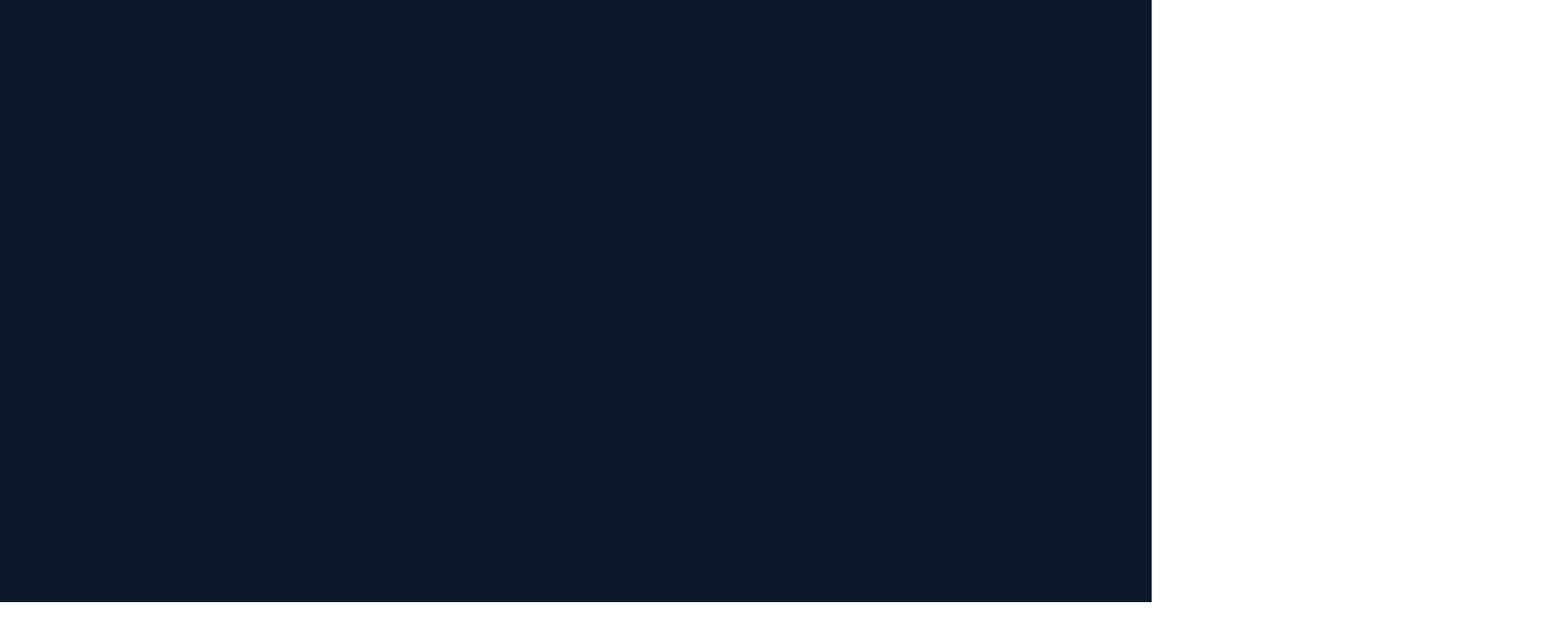
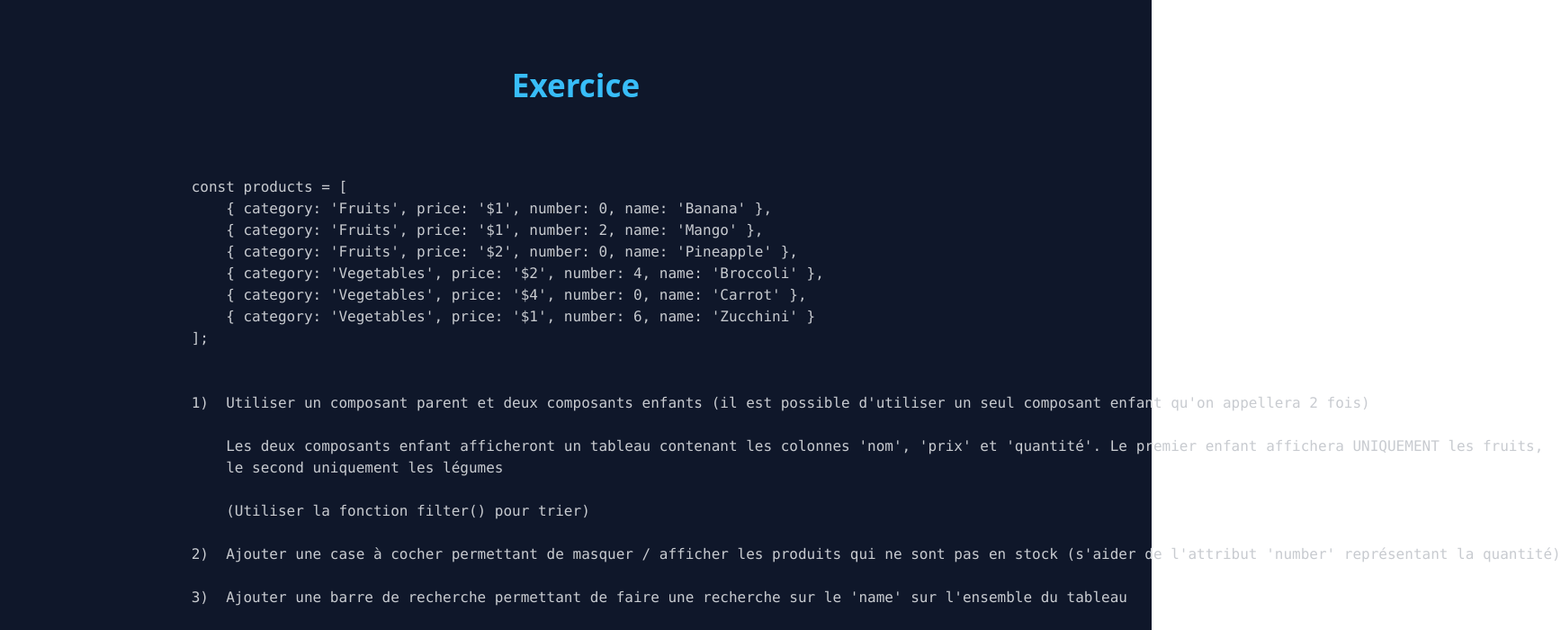
Before and after one commit to Kevin97231/React202405, a React (Vite) app: page /exercice in a window 1280 px wide. Shown: the part 131-831 px from the top of the page at 90% size, 1735 px wide, since content can reach past the window. Before the commit the page ends 800 px from the top, so only its background shows below. Built offline with nearby package versions, Linux system fonts and the light colour scheme.

Commit message:
ajout consigne exercice

```diff
--- a/src/App.jsx
+++ b/src/App.jsx
@@ -7,6 +7,7 @@ import Navbar from "./components/Navbar";
 import HookUseState from "./view/HookUseState";
 import Flux from "./view/Flux";
 import Formulaire from "./view/Formulaire";
+import { Exercice } from "./view/Exercice";
 
 function App() {
   return (
@@ -22,6 +23,7 @@ function App() {
               <Route path="/use-state" element={<HookUseState/>} />
               <Route path="/flux" element={<Flux/>}/>
               <Route path='/formulaire' element={<Formulaire/>} />
+              <Route path='/exercice' element={<Exercice/>} />
             </Routes>
           </BrowserRouter>
         </div>
--- a/src/components/Navbar.jsx
+++ b/src/components/Navbar.jsx
@@ -35,6 +35,9 @@ function Navbar() {
             <li>
               <a href="/formulaire">Formulaire</a>
             </li>
+            <li>
+              <a href="/exercice">Exercice</a>
+            </li>
           </ul>
         </div>
         <a className="btn btn-ghost text-xl">daisyUI</a>
@@ -53,6 +56,9 @@ function Navbar() {
           <li>
             <a href="/formulaire">Formulaire</a>
           </li>
+          <li>
+            <a href="/exercice">Exercice</a>
+          </li>
         </ul>
       </div>
       <div className="navbar-end">
--- /dev/null
+++ b/src/view/Exercice.jsx
@@ -0,0 +1,34 @@
+export const Exercice = () => {
+  return (
+    <>
+      <h1>Exercice</h1>
+      <pre>
+        {/* number correspond à la quantité */}
+        {`
+                    const products = [
+                        { category: 'Fruits', price: '$1', number: 0, name: 'Banana' },
+                        { category: 'Fruits', price: '$1', number: 2, name: 'Mango' },
+                        { category: 'Fruits', price: '$2', number: 0, name: 'Pineapple' },
+                        { category: 'Vegetables', price: '$2', number: 4, name: 'Broccoli' },
+                        { category: 'Vegetables', price: '$4', number: 0, name: 'Carrot' },
+                        { category: 'Vegetables', price: '$1', number: 6, name: 'Zucchini' }
+                    ];
+                `}
+      </pre>
+      <pre>
+        {`
+                    1)  Utiliser un composant parent et deux composants enfants (il est possible d'utiliser un seul composant enfant qu'on appellera 2 fois)
+
+                        Les deux composants enfant afficheront un tableau contenant les colonnes 'nom', 'prix' et 'quantité'. Le premier enfant affichera UNIQUEMENT les fruits,
+                        le second uniquement les légumes
+
+                        (Utiliser la fonction filter() pour trier)
+
+                    2)  Ajouter une case à cocher permettant de masquer / afficher les produits qui ne sont pas en stock (s'aider de l'attribut 'number' représentant la quantité)
+
+                    3)  Ajouter une barre de recherche permettant de faire une recherche sur le 'name' sur l'ensemble du tableau
+                `}
+      </pre>
+    </>
+  );
+};
```
